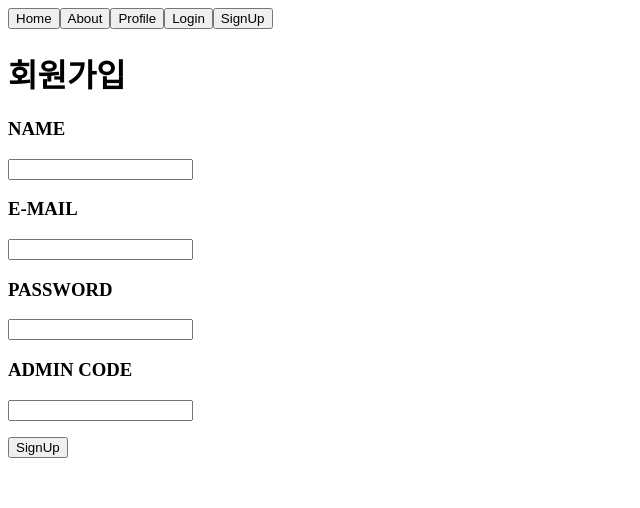
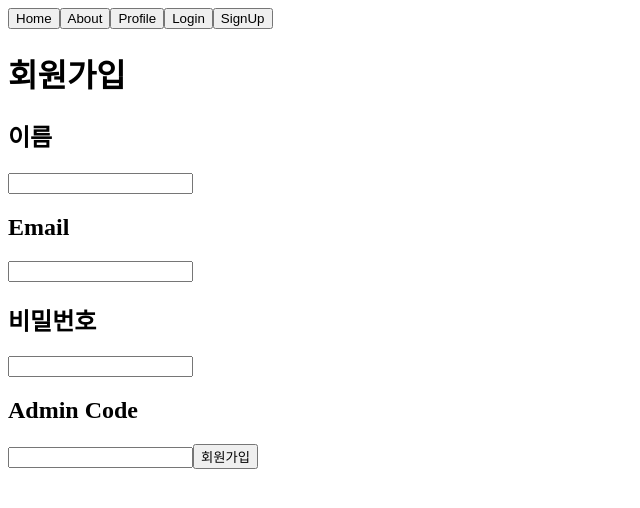
Before and after one commit to Yongjin9660/final_project, a React (Create React App) app: page /signup in a window 1280 px wide. Shown: the top 508 px of the page, without its empty margins (0-640 px from the left). Built offline with nearby package versions, Linux system fonts and the light colour scheme.

Commit message:
Session Storage

```diff
--- a/src/components/Login.js
+++ b/src/components/Login.js
@@ -4,6 +4,7 @@ import { actionCreators } from '../store';
 import { Link, Route, BrowserRouter, Redirect } from 'react-router-dom';
 import Auth from './Auth';
 import axios from 'axios';
+import { session } from "passport";
 const crypto = require("crypto");
 
 
@@ -34,6 +35,7 @@ function Login({ state, dispatchLogin }) {
                 if (isLogin) {
                     alert('로그인 성공!');
                     dispatchLogin(isLogin, isAdmin);
+                    sessionStorage.setItem("Hello", "world");
                 } else {
                     alert('로그인 실패!');
                 }
--- a/src/components/Menu.js
+++ b/src/components/Menu.js
@@ -16,7 +16,19 @@ function Menu({ state }) {
             <Link to="/profile">
                 <button>Profile</button>
             </Link>
-            {state.isLogin ?
+            {sessionStorage.getItem("Hello") === "world" ?
+                <Logout />
+                :
+                <>
+                    <Link to="/login">
+                            <button>Login</button>
+                        </Link>
+                        <Link to="/signup">
+                            <button>SignUp</button>
+                    </Link>
+                </>
+            }
+            {/* {state.isLogin ?
                 <Logout />
                 :
                 <>
@@ -27,7 +39,7 @@ function Menu({ state }) {
                         <button>SignUp</button>
                     </Link>
                 </>
-            }
+            } */}
         </div>
     );
 
--- a/src/components/SignUp.js
+++ b/src/components/SignUp.js
@@ -1,60 +1,92 @@
-import React from 'react';
+import React, { useState } from "react";
 import axios from 'axios';
 import { Redirect } from 'react-router-dom';
-import { withRouter } from 'react-router-dom';
 
-class SignUp extends React.Component{
-    constructor(props) {
-        super(props);
-        this.state = {
-            name : "",
-            email : "",
-            password : "",
-            admin : "",
-            succees: false
+function SignUp() {
+    const [name, setName] = useState("");
+    const [email, setEmail] = useState("");
+    const [password, setPassword] = useState("");
+    const [adminCode, setAdminCode] = useState("");
+    const [signup, setsignup] = useState("");
+
+    function btnClick() {
+        if (name === "" || email === "" || password === "") {
+            alert('빈칸을 채워주세요');
+        } else {
+            axios.post('login/signup', { name: name, email: email, pwd: password, admin: adminCode })
+                .then(function (response) {
+                    console.log(response);
+                    if(response.data.save === "fail"){
+                        alert('이메일 중복입니다.');
+                    }else{
+                        alert('회원가입성공!');
+                        setsignup(true);
+                    }
+                })
+                .catch(error => { console.log('error : ', error.response) });
         }
     }
-    getName = (event) => {this.setState({name : event.target.value})};
-    getEmail = (event) => {this.setState({email : event.target.value})};
-    getPwd = (event) => {this.setState({password : event.target.value})};
-    getAdmin = (event) => {this.setState({admin : event.target.value})};
+    if(signup === true){
+        return <Redirect to={{pathname: "/"}} />;
+    }
+    return (
+        <div className="Signup">
+            <h1>회원가입</h1>
+            <h2>이름</h2>
+            <input type="text" value={name} onChange={e => setName(e.target.value)} />
+            <h2>Email</h2>
+            <input type="text" value={email} onChange={e => setEmail(e.target.value)} />
+            <h2>비밀번호</h2>
+            <input type="password" value={password} onChange={e => setPassword(e.target.value)} />
+            <h2>Admin Code</h2>
+            <input type="text" value={adminCode} onChange={e => setAdminCode(e.target.value)} />
+            <button onClick={btnClick}>회원가입</button>
+        </div>
+    );
 
-    btnClick = () => {
-        const { name, email, password, admin } = this.state;
-        console.log(name);
-        console.log(email);
-        console.log(password);
-        console.log(admin);
-        this.setState({Success : true});
-
-        axios.post('login/signup', {name : name, email : email, pwd : password, admin : admin})
-        .then(function(response){
-            console.log(response);
-            //console.log(this.state.succees);
-        })
-        .catch(error=>{console.log('error : ', error.response)});
-    }
-
-    render(){
-        if(this.state.Success === true){
-            console.log(this.state.Success);
-            return <Redirect to={{pathname: "/"}} />;
-        }
-        return(
-        <div className="SignUp">
-            <h1>회원가입</h1>
-                <h3>NAME</h3>
-                <p><input type="text" value={this.state.name} onChange={this.getName} required /></p>
-                <h3>E-MAIL</h3>
-                <p><input type="text" value={this.state.email} onChange={this.getEmail} required /></p>
-                <h3>PASSWORD</h3>
-                <p><input type="text" value={this.state.password} onChange={this.getPwd} required /></p>
-                <h3>ADMIN CODE</h3>
-                <p><input type="text" value={this.state.admin} onChange={this.getAdmin} /></p>
-                <p><input type="button" onClick={this.btnClick.bind(this)} value="SignUp" /></p>
-        </div>
-        );
-    }
 }
 
-export default withRouter(SignUp);
+export default SignUp;
+
+// class SignUp extends React.Component{
+//     constructor(props) {
+
+//     btnClick = () => {
+//         const { name, email, password, admin } = this.state;
+//         console.log(name);
+//         console.log(email);
+//         console.log(password);
+//         console.log(admin);
+//         this.setState({Success : true});
+
+        // axios.post('login/signup', {name : name, email : email, pwd : password, admin : admin})
+        // .then(function(response){
+        //     console.log(response);
+        //     //console.log(this.state.succees);
+        // })
+        // .catch(error=>{console.log('error : ', error.response)});
+//     }
+
+//     render(){
+//         if(this.state.Success === true){
+//             console.log(this.state.Success);
+//             return <Redirect to={{pathname: "/"}} />;
+//         }
+//         return(
+//         <div className="SignUp">
+//             <h1>회원가입</h1>
+//                 <h3>NAME</h3>
+//                 <p><input type="text" value={this.state.name} onChange={this.getName} required /></p>
+//                 <h3>E-MAIL</h3>
+//                 <p><input type="text" value={this.state.email} onChange={this.getEmail} required /></p>
+//                 <h3>PASSWORD</h3>
+//                 <p><input type="text" value={this.state.password} onChange={this.getPwd} required /></p>
+//                 <h3>ADMIN CODE</h3>
+//                 <p><input type="text" value={this.state.admin} onChange={this.getAdmin} /></p>
+//                 <p><input type="button" onClick={this.btnClick.bind(this)} value="SignUp" /></p>
+//         </div>
+//         );
+//     }
+// }
+
+// export default withRouter(SignUp);
```
Also changed, not shown: 2 other files (tests, documents, lock files or other folders).
